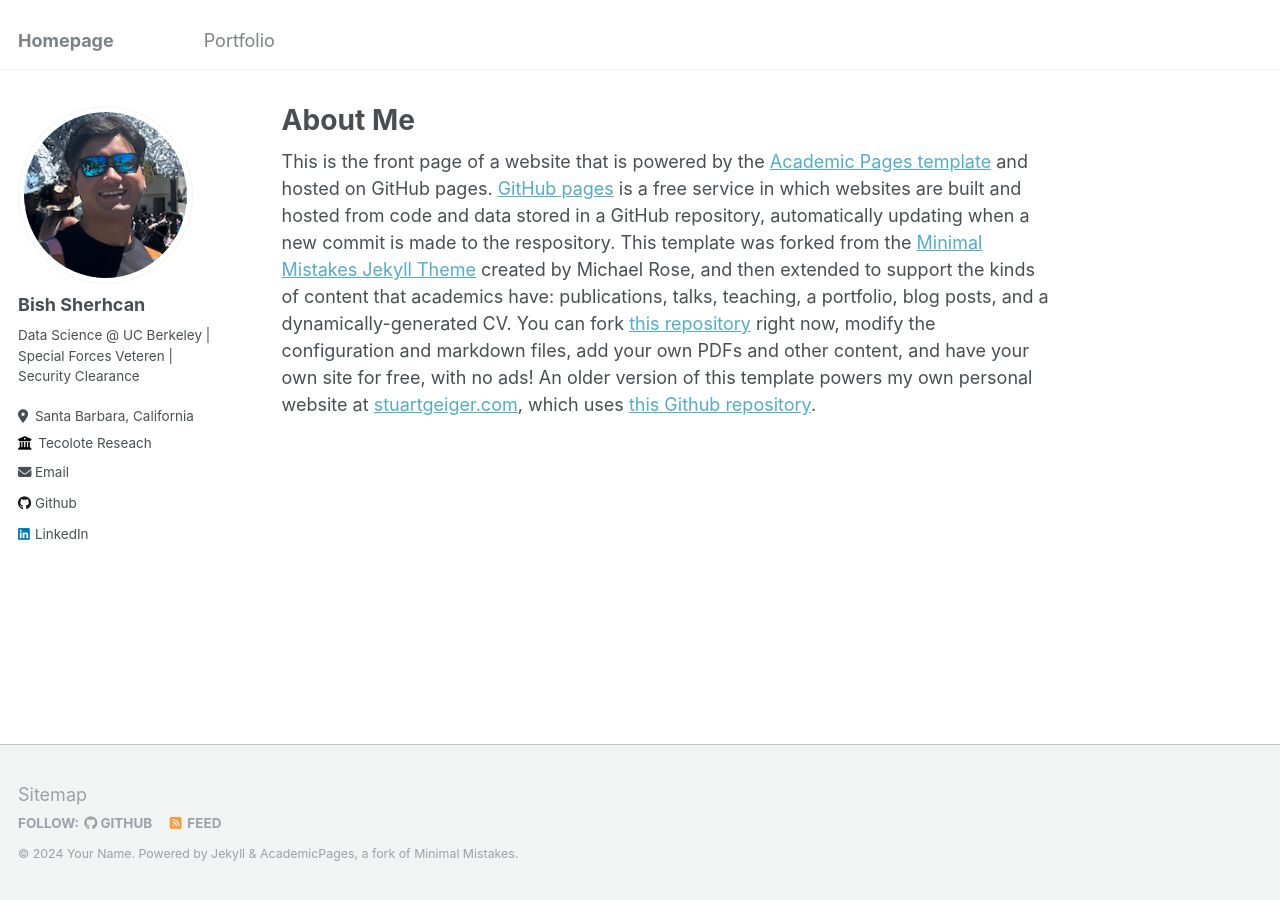
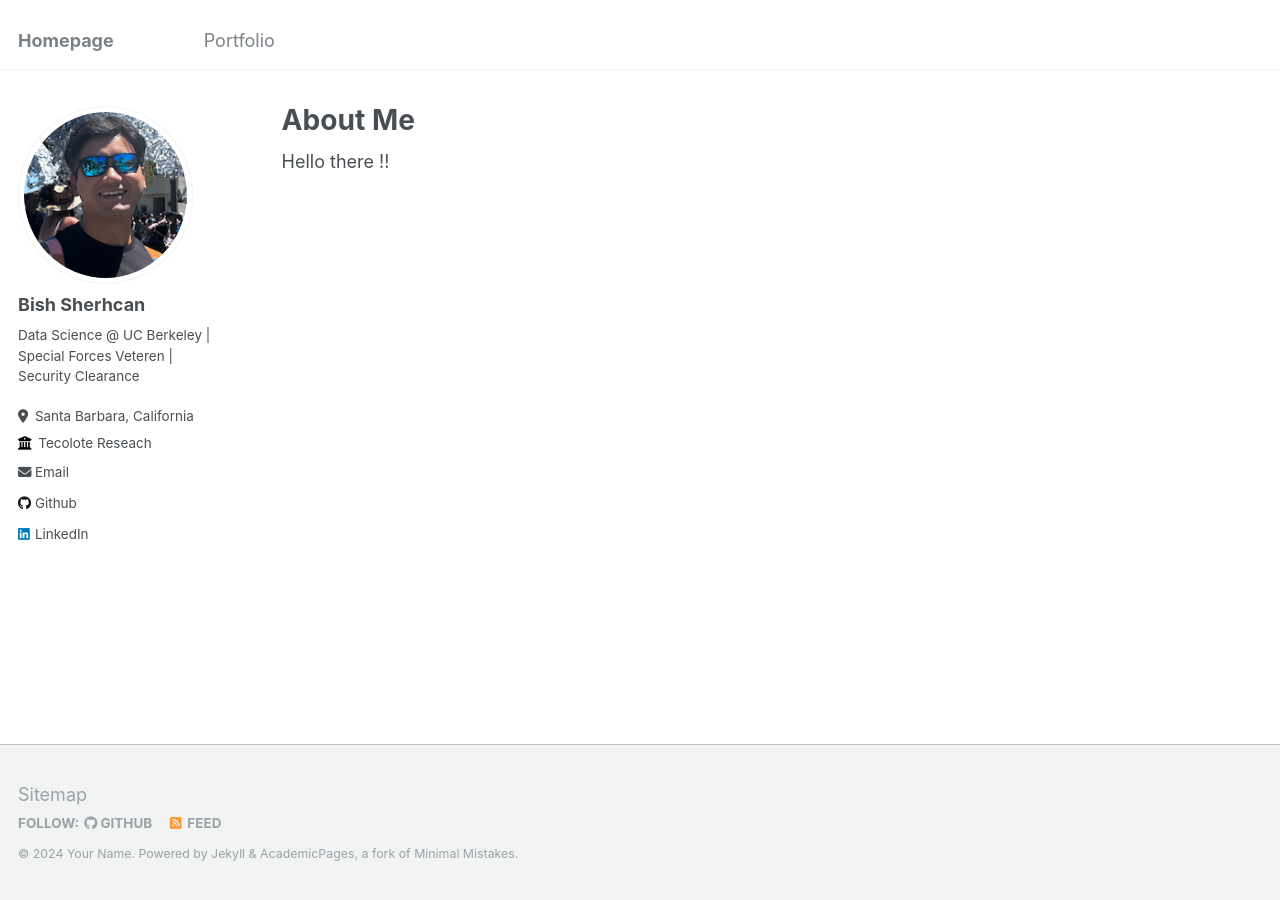
Before and after one commit to bishchan/bishchan.github.io, a Jekyll site: the page built from _pages/about.md, in a window 1280 px wide. Built offline with Jekyll 4.4.1, drawn with Linux system fonts in a browser that asks for light colours.

Commit message:
Update about.md

```diff
--- a/_pages/about.md
+++ b/_pages/about.md
@@ -7,4 +7,4 @@ redirect_from:
   - /about.html
 ---
 
-This is the front page of a website that is powered by the [Academic Pages template](https://github.com/academicpages/academicpages.github.io) and hosted on GitHub pages. [GitHub pages](https://pages.github.com) is a free service in which websites are built and hosted from code and data stored in a GitHub repository, automatically updating when a new commit is made to the respository. This template was forked from the [Minimal Mistakes Jekyll Theme](https://mmistakes.github.io/minimal-mistakes/) created by Michael Rose, and then extended to support the kinds of content that academics have: publications, talks, teaching, a portfolio, blog posts, and a dynamically-generated CV. You can fork [this repository](https://github.com/academicpages/academicpages.github.io) right now, modify the configuration and markdown files, add your own PDFs and other content, and have your own site for free, with no ads! An older version of this template powers my own personal website at [stuartgeiger.com](http://stuartgeiger.com), which uses [this Github repository](https://github.com/staeiou/staeiou.github.io).
+Hello there !! <br>
```
